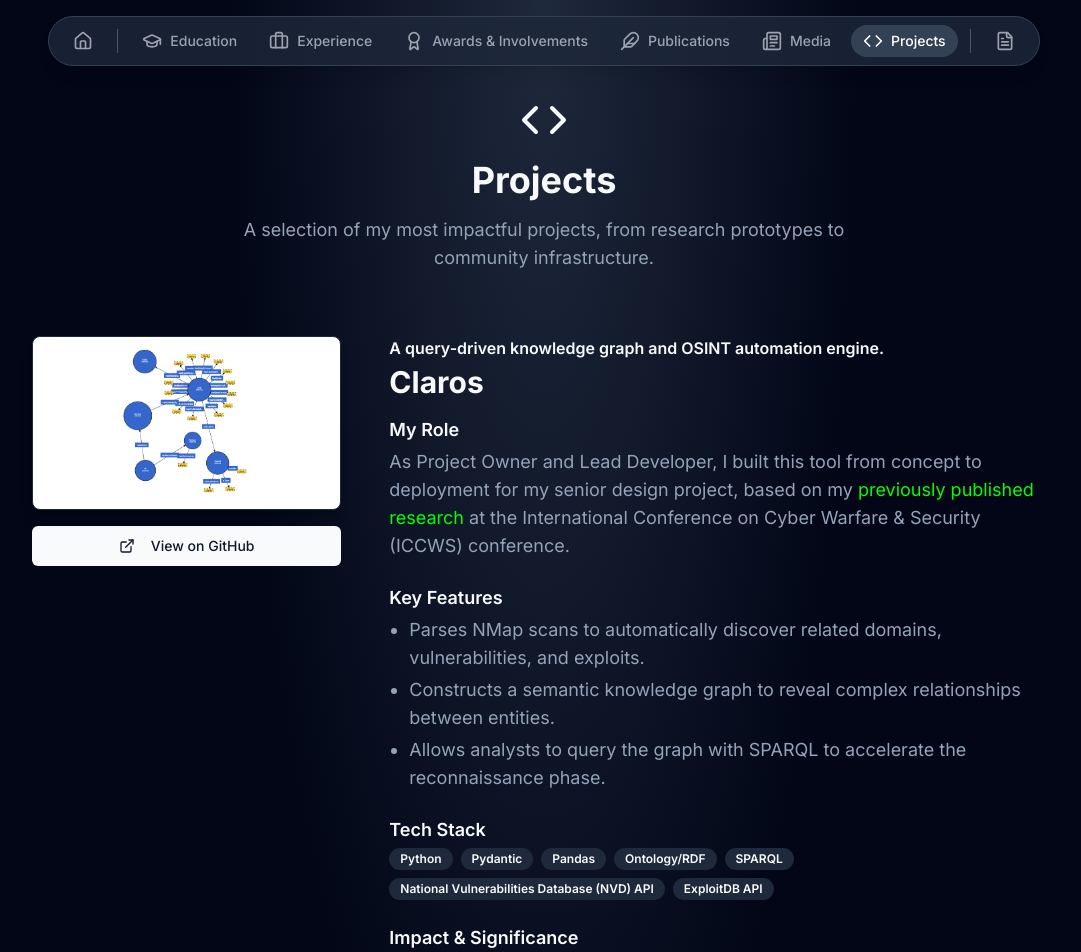
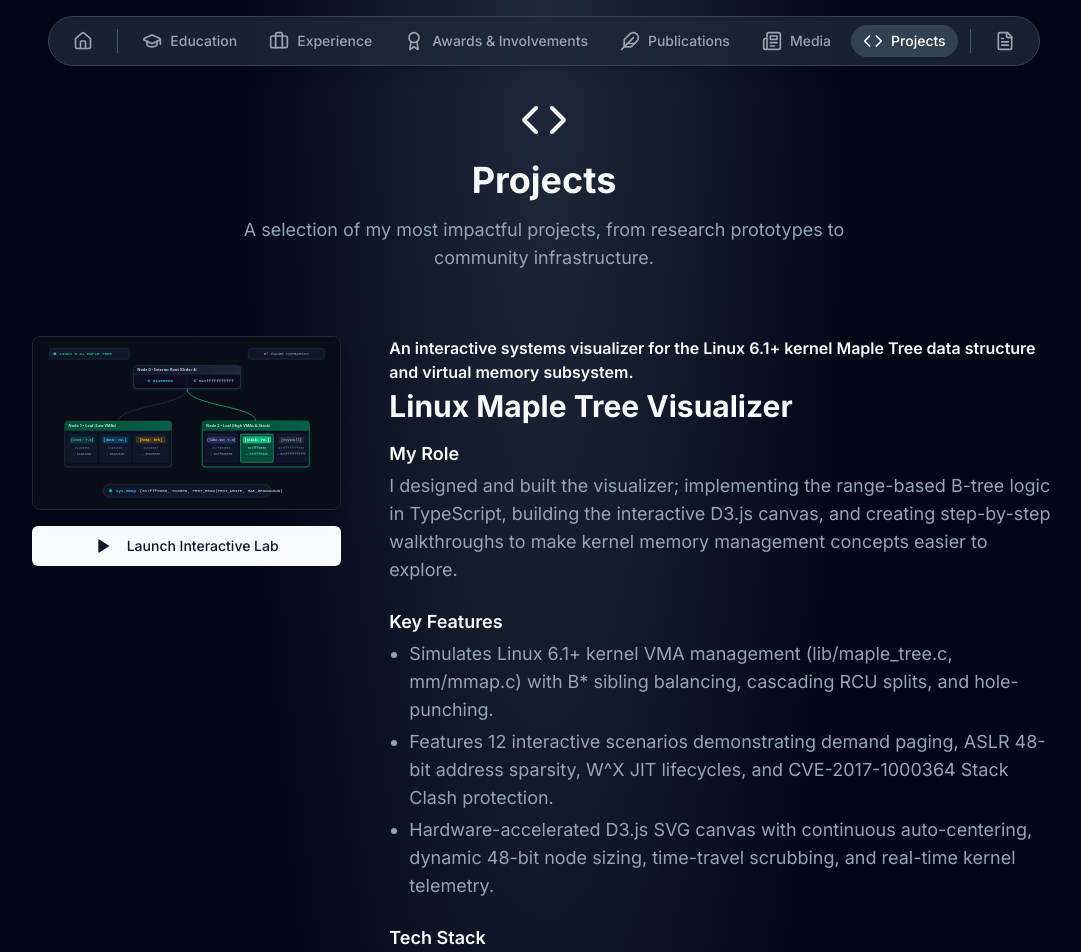
Before and after one commit to mrdebator/mrdebator.github.io, a Next.js app: page /projects in a window 1280 px wide. Shown: the top 952 px of the page, without its empty margins (96-1177 px from the left). Built offline with nearby package versions, Linux system fonts and the light colour scheme.

Commit message:
feat(projects): feature Linux Maple Tree Visualizer on Projects page

```diff
--- a/app/projects/page.tsx
+++ b/app/projects/page.tsx
@@ -1,7 +1,7 @@
 import SectionHeading from "@/components/section-heading";
 import { Badge } from "@/components/ui/badge";
 import { Button } from "@/components/ui/button";
-import { Code, ExternalLink } from "lucide-react";
+import { Code, ExternalLink, Play } from "lucide-react";
 import NextImage from "next/image";
 import Link from "next/link";
 import TextWithLinks from "@/components/text-with-links";
@@ -11,7 +11,39 @@
     description: "A selection of my most impactful projects, from research prototypes to community infrastructure.",
 };
 
-const projectsData = [
+interface ProjectItem {
+    name: string;
+    tagline: string;
+    problem: string;
+    myRole: string;
+    keyFeatures: string[];
+    techStack: string[];
+    impact: string;
+    links: {
+        github?: string;
+        demo?: string;
+    };
+    visual: string;
+}
+
+const projectsData: ProjectItem[] = [
+    {
+        name: "Linux Maple Tree Visualizer",
+        tagline: "An interactive systems visualizer for the Linux 6.1+ kernel Maple Tree data structure and virtual memory subsystem.",
+        problem: "Linux 6.1 replaced the traditional red-black tree with the Maple Tree for managing virtual memory areas (VMAs). While it improves lockless read performance, understanding how range-based B-trees balance, split, and update in memory can be challenging without a visual way to step through each operation.",
+        myRole: "I designed and built the visualizer; implementing the range-based B-tree logic in TypeScript, building the interactive D3.js canvas, and creating step-by-step walkthroughs to make kernel memory management concepts easier to explore.",
+        keyFeatures: [
+            "Simulates Linux 6.1+ kernel VMA management (lib/maple_tree.c, mm/mmap.c) with B* sibling balancing, cascading RCU splits, and hole-punching.",
+            "Features 12 interactive scenarios demonstrating demand paging, ASLR 48-bit address sparsity, W^X JIT lifecycles, and CVE-2017-1000364 Stack Clash protection.",
+            "Hardware-accelerated D3.js SVG canvas with continuous auto-centering, dynamic 48-bit node sizing, time-travel scrubbing, and real-time kernel telemetry.",
+        ],
+        techStack: ["TypeScript", "D3.js", "React", "Next.js", "Tailwind CSS", "Linux Kernel MM", "B-Trees"],
+        impact: "A visual, interactive learning tool to help developers, students, and systems enthusiasts better understand how the modern Linux kernel organizes process memory, resolves page faults, and manages address spaces under the hood.",
+        links: {
+            demo: "/labs/maple-tree-visualizer",
+        },
+        visual: "/projects/maple-tree.svg",
+    },
     {
         name: "Claros",
         tagline: "A query-driven knowledge graph and OSINT automation engine.",
@@ -81,12 +113,19 @@
                         <div key={project.name} className="grid grid-cols-1 md:grid-cols-3 gap-8 md:gap-12 items-start">
                             {/* Left Column: Visual & Links */}
                             <div className="md:col-span-1">
-                                <div className="relative aspect-video rounded-lg overflow-hidden border border-border shadow-lg mb-4 bg-white">
+                                <div className={`relative aspect-video rounded-lg overflow-hidden border border-border shadow-lg mb-4 ${project.visual.endsWith('.svg') ? 'bg-slate-950' : 'bg-white'}`}>
                                     <NextImage src={project.visual} alt={`Visual for ${project.name}`} fill className="object-contain" />
                                 </div>
-                                <div className="flex items-center gap-4">
+                                <div className="flex flex-col gap-2.5">
+                                    {project.links.demo && (
+                                        <Button asChild className="w-full">
+                                            <Link href={project.links.demo}>
+                                                <Play className="h-4 w-4 mr-2 fill-current" /> Launch Interactive Lab
+                                            </Link>
+                                        </Button>
+                                    )}
                                     {project.links.github && (
-                                        <Button asChild className="w-full">
+                                        <Button asChild variant={project.links.demo ? "outline" : "default"} className="w-full">
                                             <Link href={project.links.github} target="_blank" rel="noopener noreferrer">
                                                 <ExternalLink className="h-4 w-4 mr-2" /> View on GitHub
                                             </Link>
```
Also changed, not shown: public/projects/maple-tree.svg (added).
